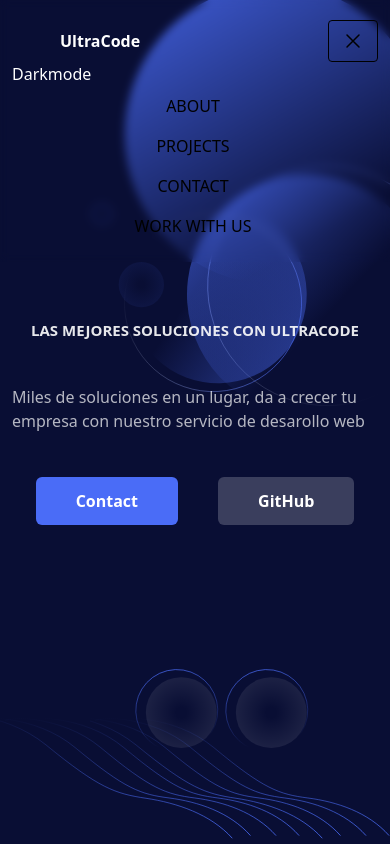
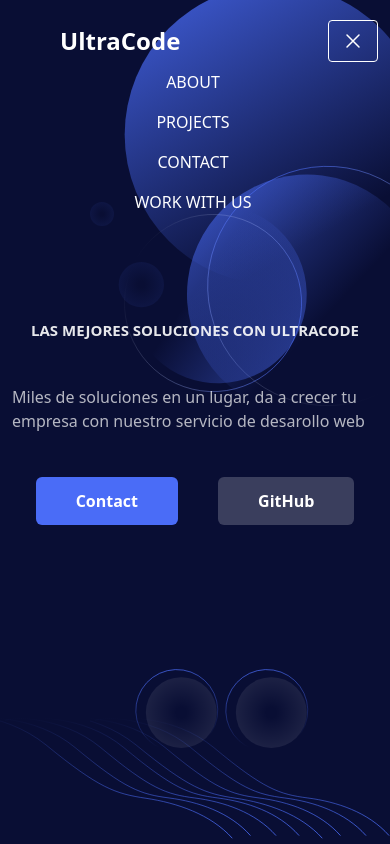
Before and after one commit to UltraCode-Solutions/UltraCode-Landing-Page, a Next.js app: page / in a window 390 px wide. Both pictures are taken after a click on the button "Navbar Button". Shown: the top 844 px of the page. Built offline with nearby package versions, Linux system fonts and the light colour scheme.

Commit message:
navbar responsive

```diff
--- a/components/Navbar/NavMobile.jsx
+++ b/components/Navbar/NavMobile.jsx
@@ -5,7 +5,7 @@
    return (
       <button
          onClick={onClick}
-         className="block py-2 pl-3 pr-4 uppercase text-black sm:text-lg rounded md:p-0 hover:text-blue-600"
+         className="block py-2 pl-3 pr-4 uppercase text-white sm:text-lg rounded md:p-0 hover:text-blue-600"
       >
          {title}
       </button>
--- a/components/Navbar/Navbar.jsx
+++ b/components/Navbar/Navbar.jsx
@@ -43,13 +43,13 @@
 
    return (
       <nav
-         className={`fixed top-0 left-0 right-0 z-50 lg:mb-4 pb-4 pt-2 shadow-sticky backdrop-blur-sm ${
-            scrolling ? "bg-[#24358d] bg-opacity-30" : "bg-transparent"
+         className={`fixed top-0 left-0 right-0 z-50 lg:mb-4 pb-4 pt-2 shadow-sticky ${
+            scrolling ? "bg-[#24358d] bg-opacity-30  backdrop-blur-sm" : "bg-transparent"
          }`}
       >
          <div className="flex flex-wrap items-center justify-between p-3 pb-0 font-medium">
             <Link href={"/"} className="ml-8 text-2xl md:text-3xl text-white font-semibold">
-               <p className="ml-4 text-base flex items-center md:text-3xl 2xl:text-4xl 2xl:mb-2">
+               <p className="ml-4 flex items-center text-2xl md:text-3xl 2xl:text-4xl 2xl:mb-2">
                   <span className="text-transparent bg-[#043D7A] bg-clip-text "></span>
                   <span className=" text-white bg-clip-text">UltraCode</span>
                </p>
@@ -58,7 +58,7 @@
                {navbarOpen ? (
                   <button
                      onClick={() => setNavbarOpen(false)}
-                     className="flex items-center rounded px-3 py-2 border border-black text-black "
+                     className="flex items-center rounded px-3 py-2 border border-white text-white "
                   >
                      <svg
                         xmlns="http://www.w3.org/2000/svg"
@@ -79,7 +79,7 @@
                   <button
                      onClick={() => setNavbarOpen(true)}
                      aria-label="Navbar Button"
-                     className="flex items-center rounded px-3 py-2 border border-black text-black"
+                     className="flex items-center rounded px-3 py-2 border border-white text-white hover:border-slate-200 hover:text-slate-200"
                   >
                      <svg
                         xmlns="http://www.w3.org/2000/svg"
@@ -114,7 +114,7 @@
                      ))}
                   </ul>
                </div>
-               <div className="text-white"> Darkmode</div>
+               <div className="text-white hidden md:block"> Darkmode</div>
             </div>
          </div>
          <ul className=" flex flex-col items-center">
```
